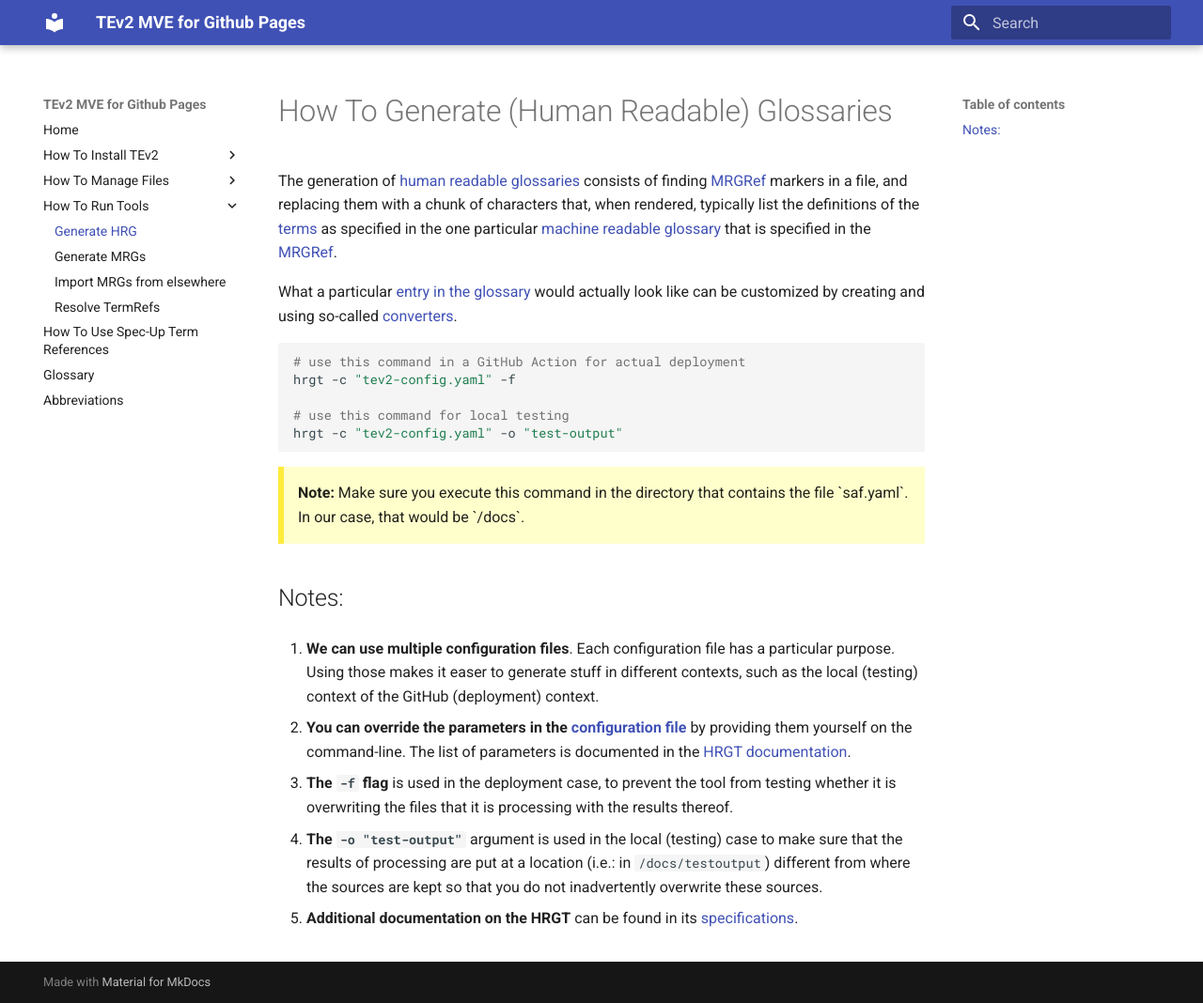
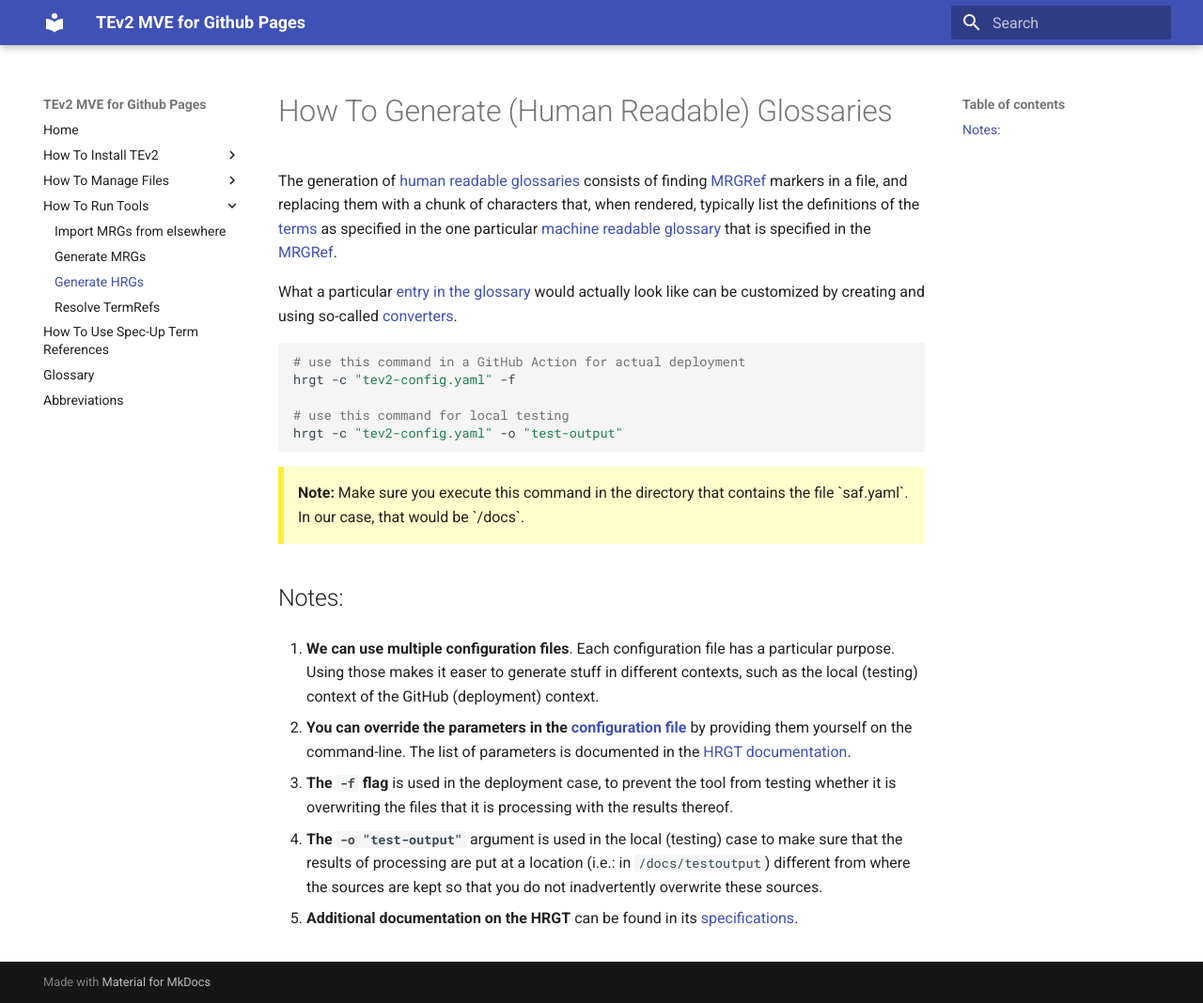
Before and after one commit to tno-terminology-design/tev2-mve, an MkDocs documentation site: the page built from docs/how-to/generate-hrgs.md, in a window 1280 px wide and 1068 px high. Shown: the whole window at 94% size. Built offline with MkDocs 1.6.1 and Material for MkDocs 9.7.7, drawn with Linux system fonts in a browser that asks for light colours.

Commit message:
reorder toc
Signed-off-by: Rieks <RieksJ@users.noreply.github.com>

```diff
--- a/mkdocs.yml
+++ b/mkdocs.yml
@@ -11,9 +11,9 @@ nav:
     - Config files: how-to/config-files.md
     - Terms and Definitions: how-to/curated-texts.md
   - How To Run Tools:
-    - Generate HRG: how-to/generate-hrgs.md
+    - Import MRGs from elsewhere: how-to/import-mrgs.md
     - Generate MRGs: how-to/generate-mrgs.md
-    - Import MRGs from elsewhere: how-to/import-mrgs.md
+    - Generate HRGs: how-to/generate-hrgs.md
     - Resolve TermRefs: how-to/resolve-termrefs.md
   - How To Use Spec-Up Term References: how-to/use-spec-up-term-references.md
   - Glossary: glossary.md
```
